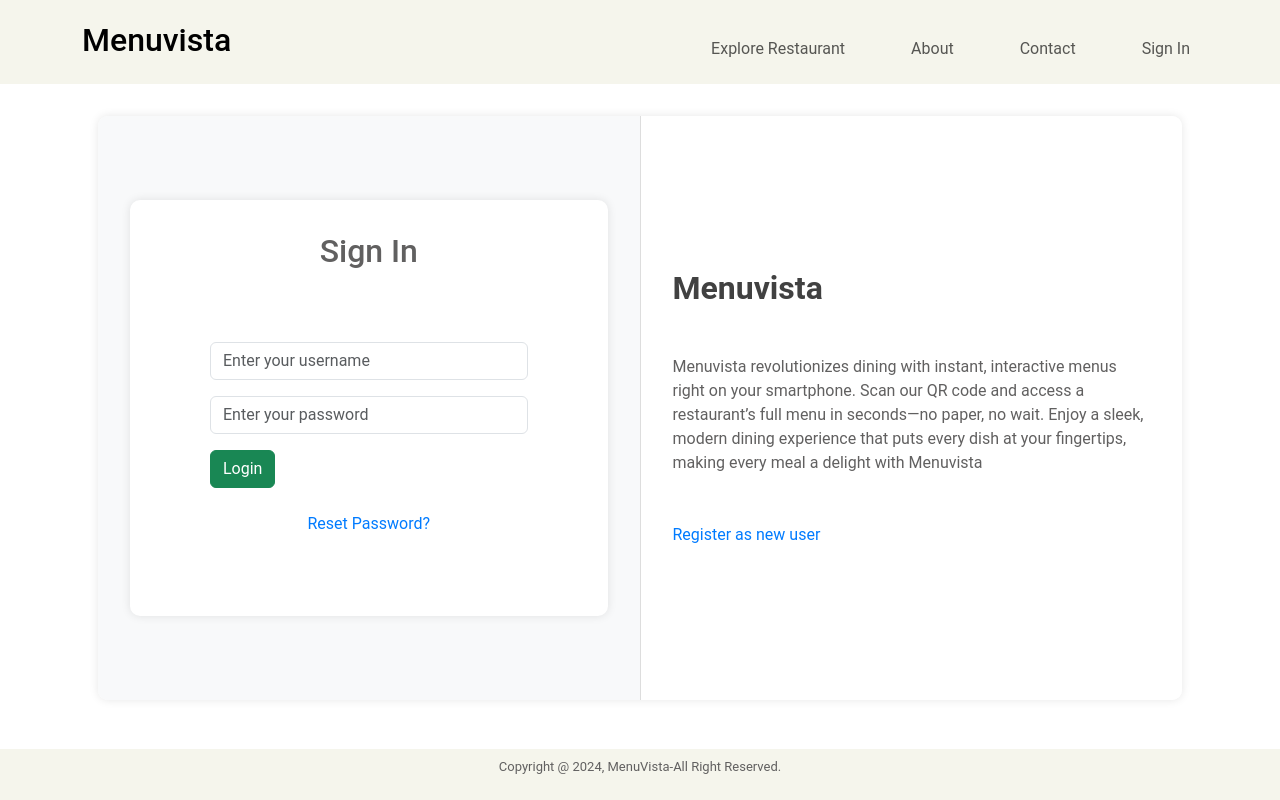
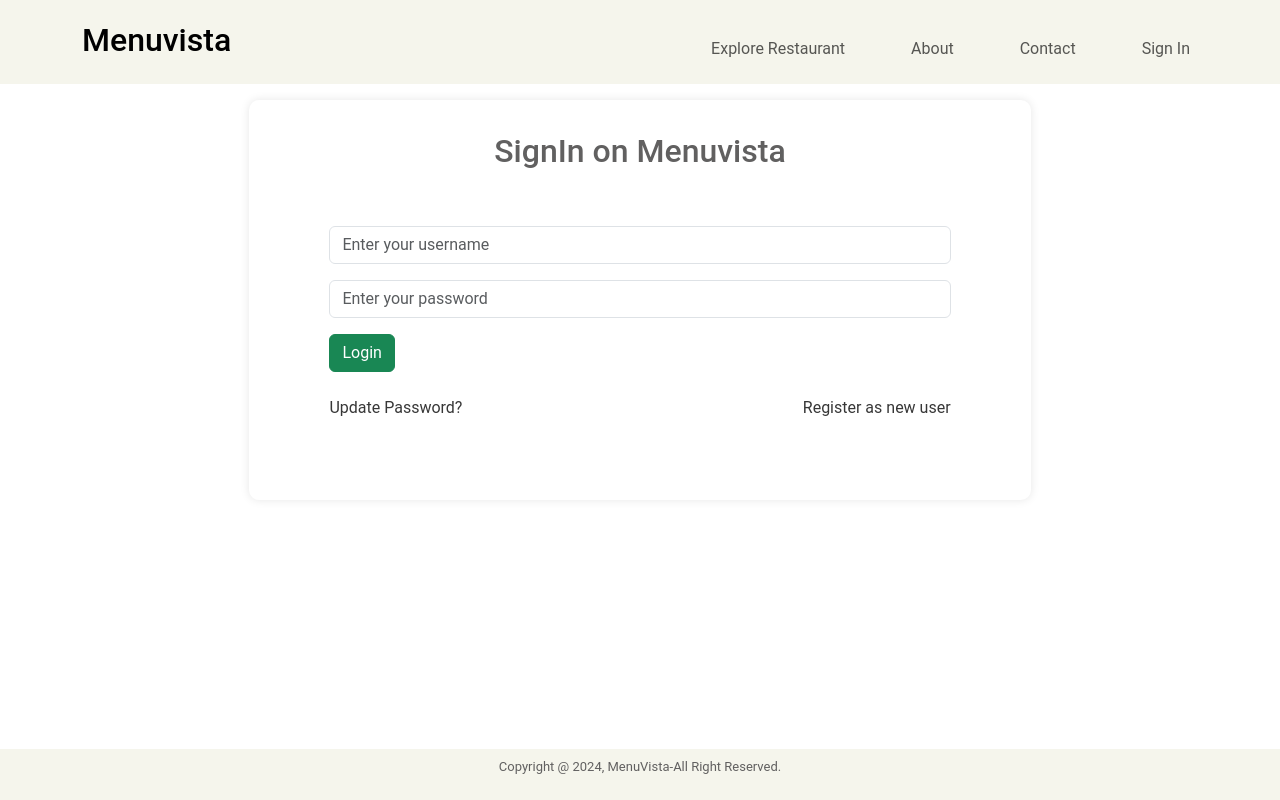
Before and after one commit to AdityaVerma25/Menuvista-Project, a Node server app: page /user/signin in a window 1280 px wide. Run offline with Node 20, Linux system fonts and the light colour scheme; some libraries are stand-ins or nearby versions.

Commit message:
Signin for formate change

```diff
--- a/views/users/signin.ejs
+++ b/views/users/signin.ejs
@@ -1,11 +1,9 @@
 <%layout("/layouts/boilerplate")%>
 <body>
-  <div class="container-fluid mt-5 p-3 hero-form">
+  <div class="mt-custom">
     <div class="signin-container">
-      <!-- Left Side (Form) -->
-      <div class="left">
       <div class="form-container">
-          <h2 class="text-center">Sign In</h2>
+        <h2 class="text-center">SignIn on Menuvista</h2>
         <form
           id="restaurantForm"
           action="/user/signin"
@@ -33,106 +31,13 @@
               required
             />
           </div>
-            <button class="btn btn-success">Login</button>
-            <a href="/user/updatePassword" class="mt-4 d-block"
-              >Reset Password?</a
-            >
+          <button class="btn btn-success mb-4">Login</button>
+          <div class="d-flex justify-content-between">
+            <a href="/user/updatePassword">Update Password?</a>
+            <a href="/user/signup">Register as new user</a>
+          </div>
         </form>
-        </div>
-      </div>
-
-      <!-- Right Side (Text) -->
-      <div class="right">
-        <div class="text-right">
-           <h2>
-          <strong style="color: rgb(65, 65, 65)"> Menuvista</strong>
-        </h2>
-          <p class="mb-5 mt-5">
-            Menuvista revolutionizes dining with instant, interactive menus right
-            on your smartphone. Scan our QR code and access a restaurant’s full
-            menu in seconds—no paper, no wait. Enjoy a sleek, modern dining
-            experience that puts every dish at your fingertips, making every
-            meal a delight with Menuvista
-          </p>
-          <a href="/user/signup" id="switchToLogin">Register as new user</a>
-        </div>
       </div>
     </div>
   </div>
 </body>
-<style>
-  .container-fluid {
-    height: 90vh;
-    display: flex;
-    align-items: center;
-    justify-content: center;
-  }
-
-  .signin-container {
-    display: flex;
-    width: 100%;
-    max-width: 1200px;
-    height: 85%;
-    border-radius: 10px;
-    overflow: hidden;
-    box-shadow: 0 0 10px rgba(0, 0, 0, 0.1);
-  }
-
-  .left,
-  .right {
-    flex: 1;
-    padding: 2rem;
-    box-sizing: border-box;
-  }
-
-  .left {
-    background-color: #f8f9fa;
-    display: flex;
-    flex-direction: column;
-    align-items: center;
-    justify-content: center;
-    border-right: 1px solid #ddd;
-  }
-
-  .right {
-    background-color: #ffffff;
-    display: flex;
-    align-items: center;
-    justify-content: center;
-  }
-
-  .form-container {
-    width: 100%;
-    max-width: 500px;
-  }
-
-  .form-container h2 {
-    margin-bottom: 1.5rem;
-  }
-
-  .form-container a {
-    display: block;
-    margin-top: 1rem;
-    text-align: center;
-    color: #007bff;
-    text-decoration: none;
-  }
-
-  .form-container a:hover {
-    text-decoration: underline;
-  }
-
-  .form-container input {
-    margin-bottom: 1rem;
-  }
-
-  .text-right a {
-    font-size: 1rem;
-    text-decoration: none;
-    color: #007bff;
-  }
-
-  .text-right a:hover {
-    text-decoration: underline;
-  }
-</style>
```
Lines whose indentation alone changed are shown as unchanged.
